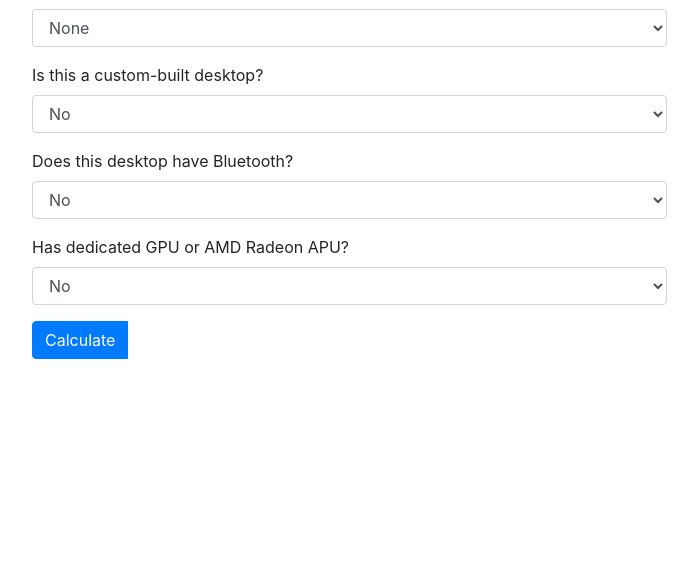
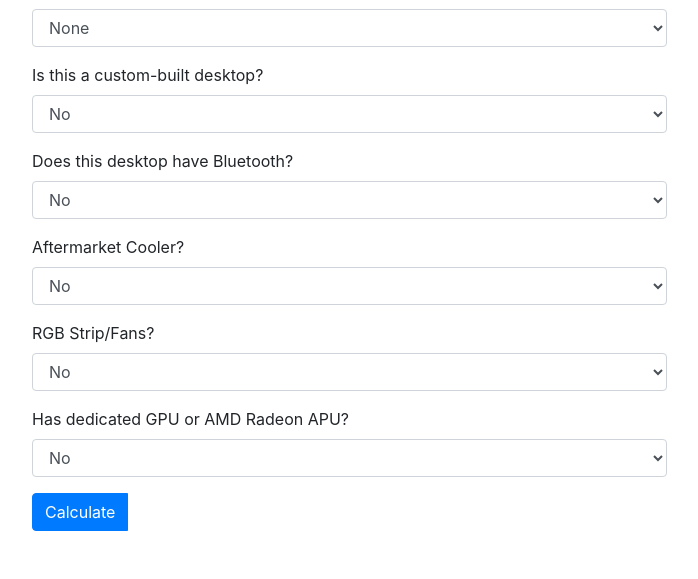
Before and after one commit to lemonaidexo/comp-calc, a Flask app: page /calculator in a window 1280 px wide. Shown: the part 694-1273 px from the top of the page, without its empty margins (53-751 px from the left). Before the commit the page ends 1053 px from the top, so only its background shows below. Run offline with Flask 2, Linux system fonts and the light colour scheme; some libraries are stand-ins or nearby versions.

Commit message:
Add RGB and cooler options to price calculation and added this information to "Notes" section of build sheet.

```diff
--- a/app.py
+++ b/app.py
@@ -189,6 +189,15 @@ def calculate():
 
     total_price = processor_price + ram_price + os_price + total_storage_price
 
+    rgb_price = 5 if data.get('has_rgb') else 0
+    itemized_prices['rgb_price'] = rgb_price
+    total_price += rgb_price
+
+    # Add cooler price calculation
+    cooler_price = 5 if data.get('has_cooler') else 0
+    itemized_prices['cooler_price'] = cooler_price
+    total_price += cooler_price
+
     # Laptop-specific pricing
     if is_laptop:
         battery_capacity = int(data['battery_capacity'])
--- a/static/script.js
+++ b/static/script.js
@@ -32,7 +32,9 @@ document.getElementById('priceCalcForm').addEventListener('submit', async functi
         desktop_bluetooth: formData.get('desktop_bluetooth') === 'yes',
         screen_over_60hz: formData.get('screen_over_60hz') === 'yes',
         refresh_rate: formData.get('refresh_rate') || '',
-        screen_resolution: formData.get('screen_resolution')
+        screen_resolution: formData.get('screen_resolution'),
+        has_rgb: formData.get('has_rgb') === 'yes',
+        has_cooler: formData.get('has_cooler') === 'yes'
     };
 
     const response = await fetch('/calculate', {
@@ -101,6 +103,12 @@ document.getElementById('priceCalcForm').addEventListener('submit', async functi
 
     // GPU price and total
     resultHTML += result.gpu_price ? `<p>GPU Price: $${result.gpu_price}</p>` : '';
+    if (result.rgb_price) {
+        resultHTML += `<p>RGB Strip/Fans: $${result.rgb_price}</p>`;
+    }
+    if (result.cooler_price) {
+        resultHTML += `<p>Aftermarket Cooler: $${result.cooler_price}</p>`;
+    }
     resultHTML += `<h3>Total Price: $${result.total_price}</h3>`;
 
     document.getElementById('result').innerHTML = resultHTML;
@@ -170,6 +178,18 @@ document.getElementById('priceCalcForm').addEventListener('submit', async functi
             bluetooth: formData.get('desktop_bluetooth') === 'yes' ? 'bluetooth-true' : 'bluetooth-false',
             touch_screen: formData.get('has_touch_screen') === 'yes' ? 'touch-screen-true' : 'touch-screen-false',
             refresh_rate: formData.get('refresh_rate') || '',
+            has_rgb: document.getElementById('has_rgb').value === 'yes',
+            has_cooler: document.getElementById('has_cooler').value === 'yes',
+            notes: (notes => {
+                let noteText = '';
+                if (document.getElementById('has_rgb').value === 'yes') {
+                    noteText += 'RGB Strip/Fan: +$5';
+                }
+                if (document.getElementById('has_cooler').value === 'yes') {
+                    noteText += (noteText ? '\n' : '') + 'Aftermarket Cooler: +$5';
+                }
+                return noteText;
+            })()
         };
 
         // Store data in sessionStorage
@@ -225,9 +245,22 @@ function toggleProcessorOptions() {
 
 function toggleLaptopOptions() {
     const isLaptop = document.getElementById('is_laptop').value === 'yes';
+    // Existing laptop option toggles
     document.getElementById('laptop-options').style.display = isLaptop ? 'block' : 'none';
     document.getElementById('desktop-options').style.display = isLaptop ? 'none' : 'block';
     document.getElementById('desktop-extra-options').style.display = isLaptop ? 'none' : 'block';
+
+    // RGB and Cooler toggles
+    const rgbFormGroup = document.querySelector('select[name="has_rgb"]').closest('.form-group');
+    const coolerFormGroup = document.querySelector('select[name="has_cooler"]').closest('.form-group');
+    rgbFormGroup.style.display = isLaptop ? 'none' : 'block';
+    coolerFormGroup.style.display = isLaptop ? 'none' : 'block';
+
+    // Reset selections when switching to laptop
+    if (isLaptop) {
+        document.getElementById('has_rgb').value = 'no';
+        document.getElementById('has_cooler').value = 'no';
+    }
 }
 
 function toggleGpuOptions() {
--- a/templates/calculator.html
+++ b/templates/calculator.html
@@ -126,6 +126,21 @@
                                 <option value="yes">Yes</option>
                             </select>
                         </div>
+                        <div class="form-group">
+                            <label for="has_cooler">Aftermarket Cooler?</label>
+                            <select class="form-control" id="has_cooler" name="has_cooler">
+                                <option value="no">No</option>
+                                <option value="yes">Yes</option>
+                            </select>
+                        </div>
+                        <!-- RGB Strip/Fans Selection -->
+                        <div class="form-group">
+                            <label for="has_rgb">RGB Strip/Fans?</label>
+                            <select class="form-control" id="has_rgb" name="has_rgb">
+                                <option value="no">No</option>
+                                <option value="yes">Yes</option>
+                            </select>
+                        </div>
                     </div>
                     <!-- GPU Selection -->
                     <div class="form-group">
```
Also changed, not shown: static/inputs.js (+14 -0 lines).
